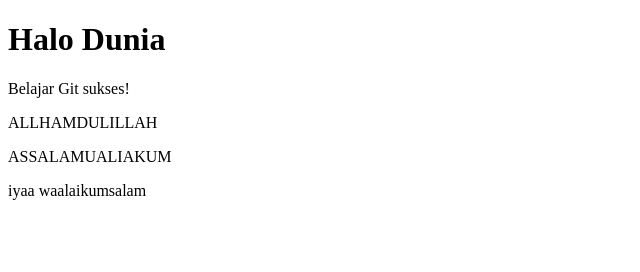
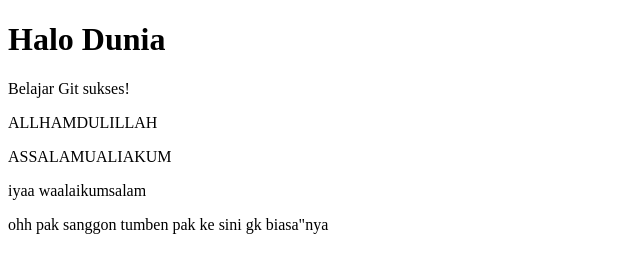
Before and after one commit to edorizki-wq/EdoRizki_241111043, a plain HTML site: page index.html in a window 1280 px wide. Shown: the whole page, without its empty margins (0-640 px from the left). Drawn offline with Linux system fonts and the light colour scheme.

Commit message:
ohh pak sanggon tumben pak ke sini gk biasa"nya

```diff
--- a/index.html
+++ b/index.html
@@ -6,5 +6,6 @@
   <p>ALLHAMDULILLAH</p>
   <p>ASSALAMUALIAKUM</p>
   <p>iyaa waalaikumsalam</p>
+  <p>ohh pak sanggon tumben pak ke sini gk biasa"nya</p>
 </body>
 </html>
```
